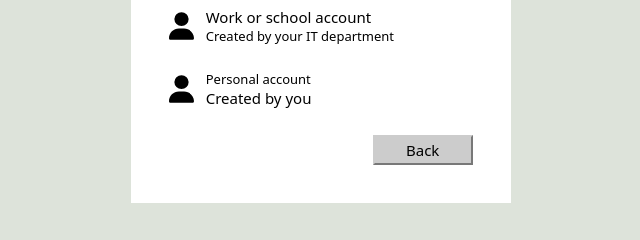
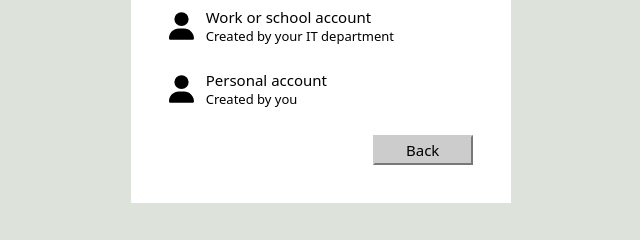
Before and after one commit to saicharan1100/firstproject, a plain HTML site: page cant.html in a window 1280 px wide. Shown: the part 343-583 px from the top of the page, 319-959 px from the left. Drawn offline with Linux system fonts and the light colour scheme.

Commit message:
better 0.1

```diff
--- a/cant.html
+++ b/cant.html
@@ -21,8 +21,8 @@
 <div class="pady2m">
     <img src="./user-solid.svg" alt="photo" class="image2n">
     <div class="pady1s">
-    <a  class="size2">Personal account</a>
-        <a  class="size1">Created by you</a>
+    <a  class="size1">Personal account</a>
+        <a  class="size2">Created by you</a>
 
 </div></div>
         <div class="button">
```
